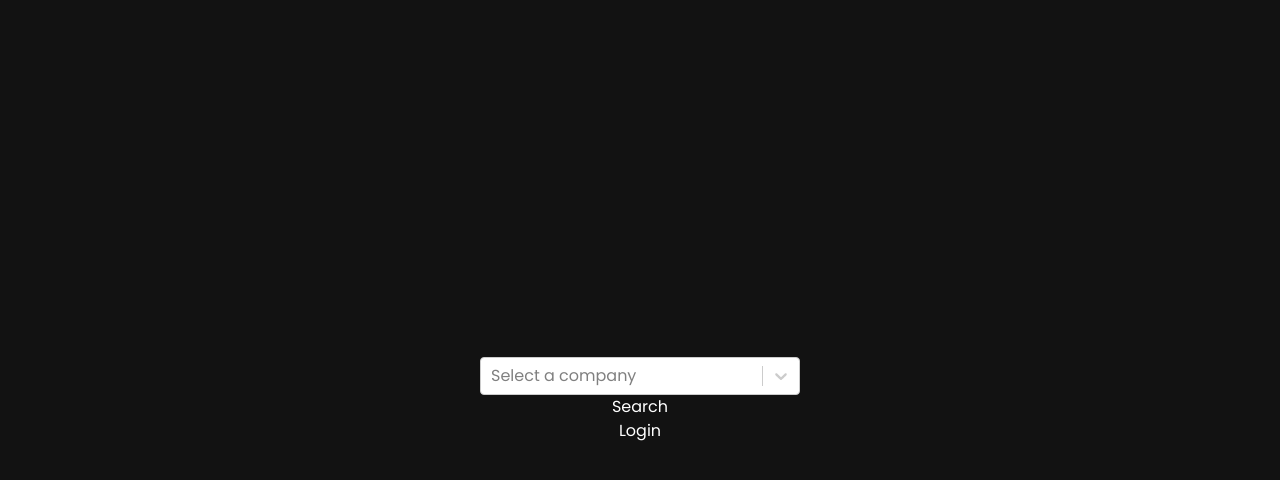
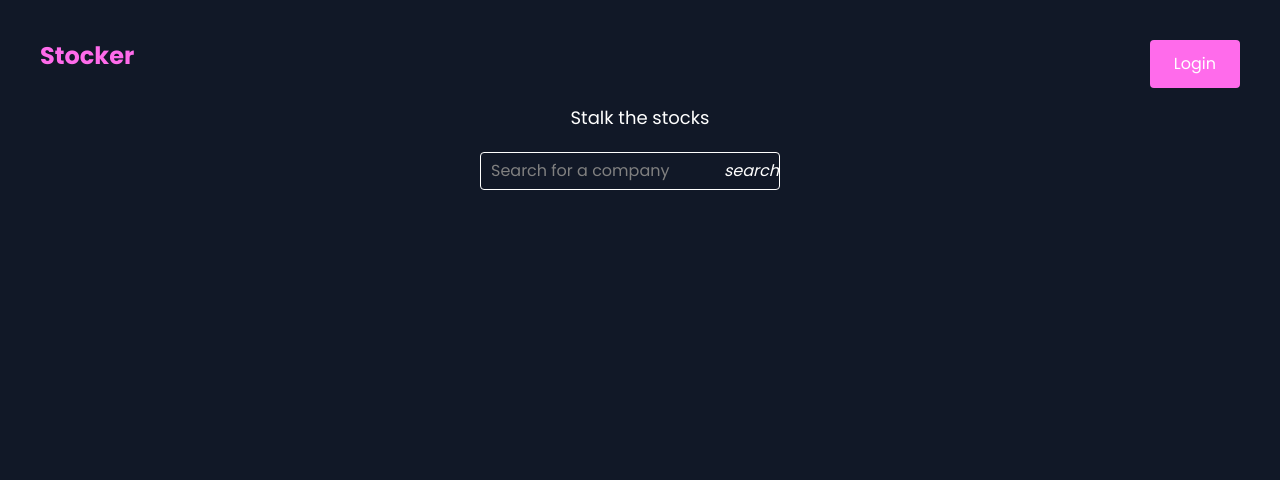
Before and after one commit to me-sanath/hackai_stocker, a React (Vite) app in the folder client/: page /home in a window 1280 px wide. Shown: the top 480 px of the page. Built offline with nearby package versions, Linux system fonts and the light colour scheme.

Commit message:
homepage 80

```diff
--- a/client/src/pages/Home.jsx
+++ b/client/src/pages/Home.jsx
@@ -5,28 +5,76 @@ import Select from 'react-select';
 const companies = [
   { value: 'apple', label: 'Apple Inc.' },
   { value: 'google', label: 'Google LLC' },
-    // Add more companies to the list
 ];
 
 const Home = () => {
   const [selectedCompany, setSelectedCompany] = useState(null);
+  const [isTextTyped, setIsTextTyped] = useState(false);
   const navigate = useNavigate();
 
   const handleSearch = () => {
+    setIsTextTyped(selectedCompany && selectedCompany.label !== '');
     navigate(`/${selectedCompany.value}`);
   };
 
+  const handleLoginClick = () => {
+    navigate('/login');
+  };
+
+  const handleKeyPress = (event) => {
+    if (event.key === 'Enter') {
+      handleSearch();
+    }
+  };
+
   return (
-        <div className='flex justify-center items-center h-screen flex-col'>
+    <div className='flex flex-col items-center h-screen bg-gray-900 text-white relative p-10'>
+      <div className="flex justify-between w-full mb-4">
+        <a href="/" className='text-2xl font-bold cursor-pointer text-[#ff6beb]'>Stocker</a>
+        <button
+          onClick={handleLoginClick}
+          className='bg-[#ff6beb] text-white py-3 px-6 rounded transform hover:scale-110 transition-transform'
+        >
+          Login
+        </button>
+      </div>
+
+      <div className="flex flex-col items-center space-x-4 flex-grow">
+        <p className="text-lg text-white mb-2">Stalk the stocks</p>
         <Select
           options={companies}
           value={selectedCompany}
           onChange={(selectedOption) => setSelectedCompany(selectedOption)}
-                placeholder="Select a company"
-                className='w-36 sm:w-80'
+          placeholder="Search for a company"
+          className={`w-96 text-white py-3 px-6 rounded focus:outline-none placeholder:text-white`}
+          styles={{
+            control: (provided) => ({
+              ...provided,
+              backgroundColor: 'transparent',
+              borderColor: 'white',
+              color: '#ffffff',
+              width: '300px', // Adjust the width as needed
+            }),
+            option: (provided, state) => ({
+              ...provided,
+              backgroundColor: state.isSelected ? '#4a5568' : 'white',
+              color: 'black', // Change font color inside menu
+            }),
+            dropdown: (provided) => ({
+              ...provided,
+              zIndex: 9999,
+              marginTop: '10px',
+              maxHeight: '200px',
+              width: '300px', // Adjust the width as needed
+            }),
+          }}
+          components={{
+            IndicatorSeparator: () => null,
+            DropdownIndicator: () => <i className="material-icons text-white">search</i>,
+          }}
+          onKeyPress={handleKeyPress}
         />
-            <button onClick={handleSearch}>Search</button>
-            <button>Login</button>
+      </div>
     </div>
   );
 };
```
Also changed, not shown: client/src/assets/search.svg (added). Lines whose indentation alone changed are shown as unchanged.
